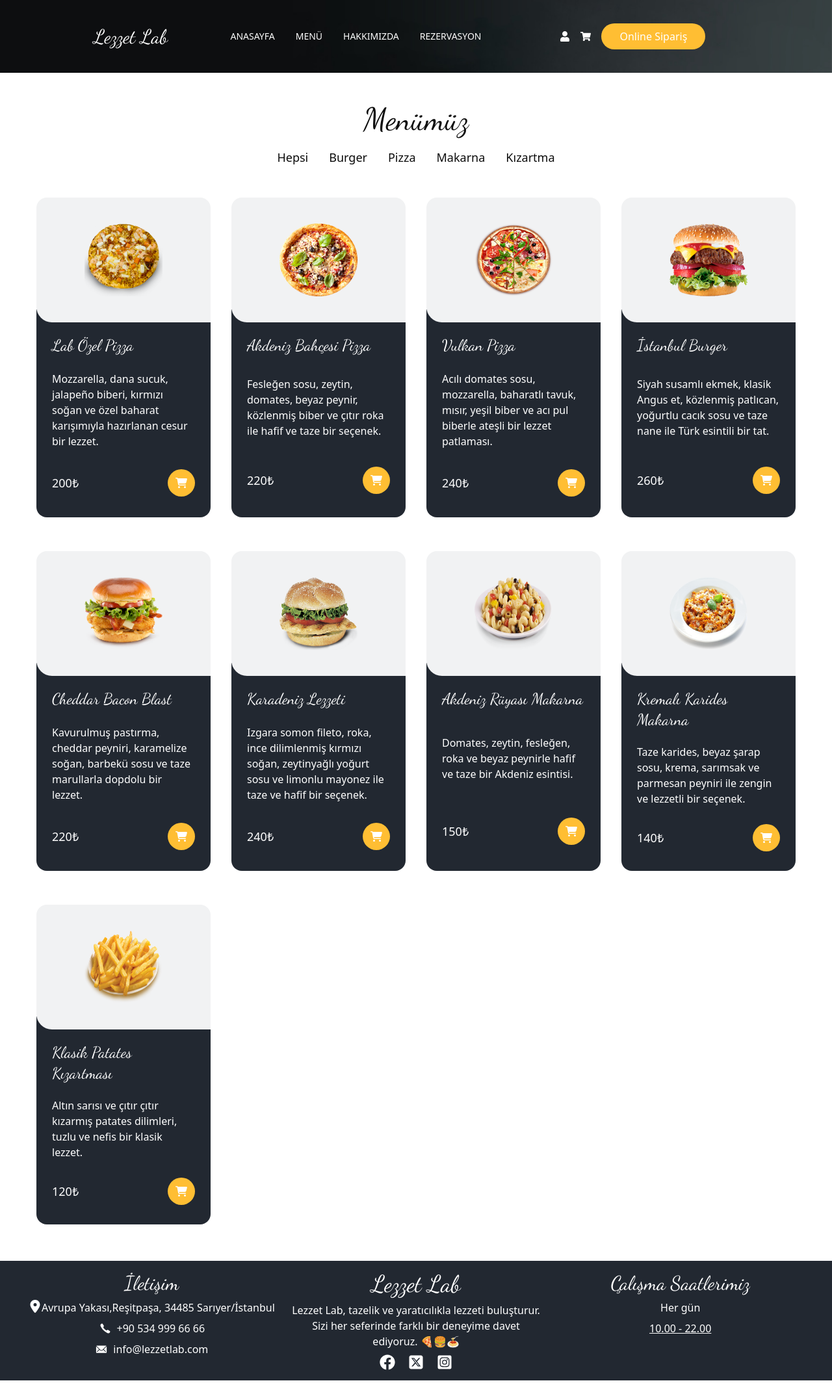
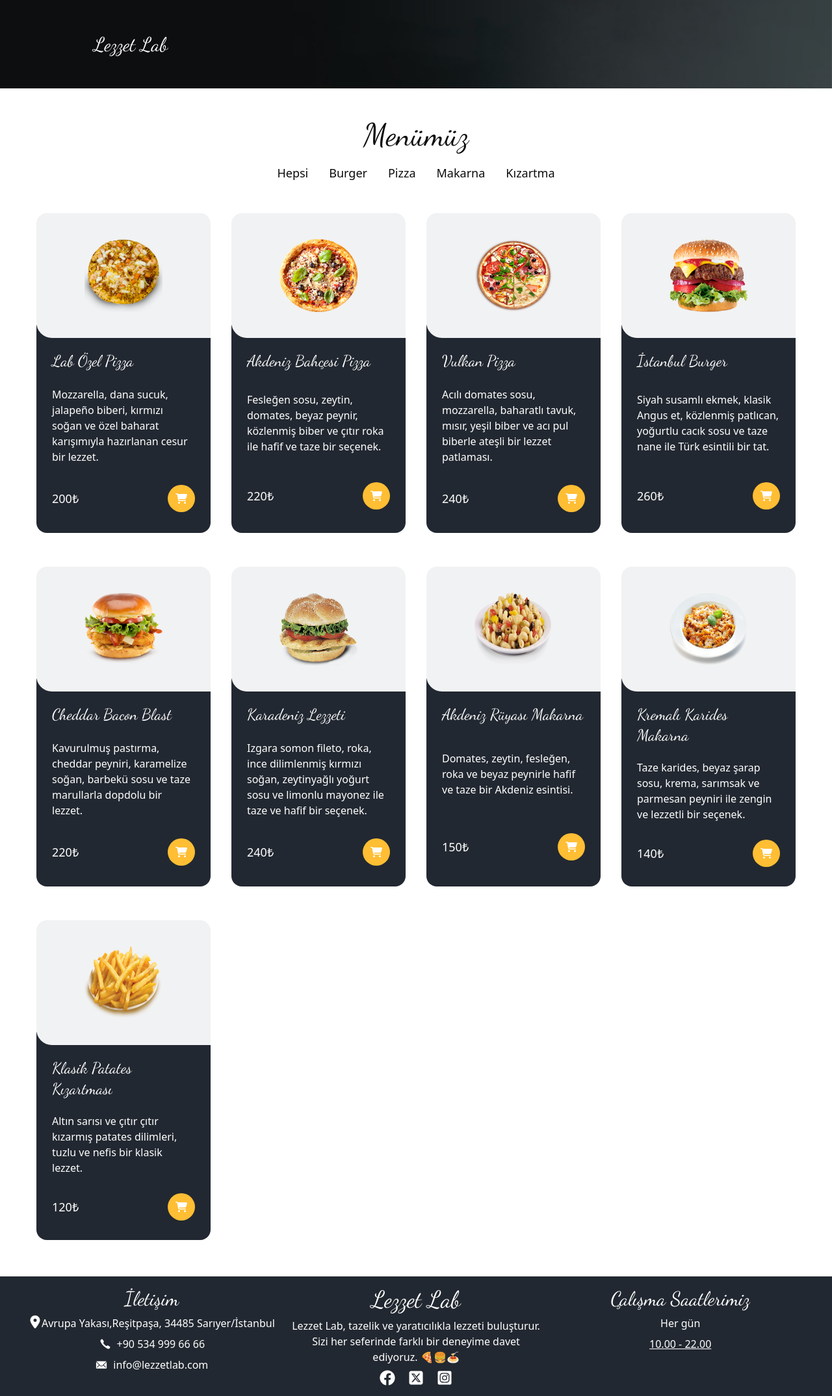
Before and after one commit to cemozr/fast-food-restaurant, a React (Vite) app: page /menu in a window 1280 px wide. Shown: the whole page at 65% size. Before the commit the page ends 2124 px from the top, so only its background shows below. Built offline with nearby package versions, Linux system fonts and the light colour scheme.

Commit message:
navbar animation, submit success component and some improvements

```diff
--- a/index.html
+++ b/index.html
@@ -4,6 +4,7 @@
     <meta charset="UTF-8" />
     <link rel="icon" type="image/svg+xml" href="/src/assets/favicon.png" />
     <meta name="viewport" content="width=device-width, initial-scale=1.0" />
+    <meta name="description" content="Fast Food Restaurant" />
     <title>Lezzet Lab</title>
   </head>
   <body>
--- a/src/App.css
+++ b/src/App.css
@@ -6,3 +6,16 @@
 * {
   box-sizing: border-box;
 }
+
+#nav-links {
+  animation: translate 0.5s;
+}
+
+@keyframes translate {
+  0% {
+    transform: translateY(-100%);
+  }
+  100% {
+    transform: translateY((0%));
+  }
+}
--- a/src/components/BookingForm.tsx
+++ b/src/components/BookingForm.tsx
@@ -2,6 +2,7 @@ import { z } from "zod";
 import Button from "./UI/Button";
 import { SubmitHandler, useForm } from "react-hook-form";
 import { zodResolver } from "@hookform/resolvers/zod";
+import { useNavigate } from "react-router-dom";
 
 const formSchema = z.object({
   name: z.string().min(2, "Lütfen geçerli bir isim giriniz."),
@@ -15,17 +16,29 @@ const formSchema = z.object({
 });
 
 type Form = z.infer<typeof formSchema>;
-
-export default function BookingForm() {
+type BookingFormProps = {
+  setIsSubmitted: (isSubmitted: boolean) => void;
+};
+export default function BookingForm({ setIsSubmitted }: BookingFormProps) {
   const {
     register,
     handleSubmit,
-    formState: { errors },
+    formState: { errors, isSubmitSuccessful },
   } = useForm<Form>({
     resolver: zodResolver(formSchema),
   });
 
-  const onSubmit: SubmitHandler<Form> = (data) => {
+  const navigate = useNavigate();
+
+  const onSubmit: SubmitHandler<Form> = async (data) => {
+    if (!isSubmitSuccessful) {
+      alert("Bir şeyler yanlış gitti lütfen daha sonra tekrar deneyiniz.");
+    }
+    setIsSubmitted(true);
+    setTimeout(() => {
+      navigate("/");
+    }, 2000);
+
     console.log(data);
   };
 
--- a/src/components/Footer.tsx
+++ b/src/components/Footer.tsx
@@ -30,9 +30,15 @@ export default function Footer() {
           seferinde farklı bir deneyime davet ediyoruz. 🍕🍔🍝
         </p>
         <span className="flex justify-center gap-5">
-          <FaFacebook className="text-2xl" />{" "}
-          <FaSquareXTwitter className="text-2xl" />{" "}
-          <FaInstagramSquare className="text-2xl" />
+          <a href="https://www.facebook.com/?locale=tr_TR">
+            <FaFacebook className="text-2xl hover:text-xl hover:text-secondary" />
+          </a>
+          <a href="https://x.com/home?lang=tr">
+            <FaSquareXTwitter className="text-2xl hover:text-xl hover:text-secondary" />
+          </a>
+          <a href="https://www.instagram.com/">
+            <FaInstagramSquare className="text-2xl hover:text-xl hover:text-secondary" />
+          </a>
         </span>
       </div>
       <div className="flex flex-col items-center gap-2 lg:w-1/3">
--- a/src/components/NavLinks.tsx
+++ b/src/components/NavLinks.tsx
@@ -17,6 +17,7 @@ const links: { to: string; value: string }[] = [
 export default function NavLinks({ isOpen, setIsOpen }: NavLinksProps) {
   return (
     <div
+      id="nav-links"
       className={`${!isOpen ? "hidden" : "flex"} flex-col items-center gap-5 py-5 lg:flex lg:w-full lg:flex-row lg:justify-around`}
     >
       <ul className="flex flex-col items-center justify-center gap-8 text-sm font-medium text-txtLight lg:flex-row">
--- a/src/components/UI/Button.tsx
+++ b/src/components/UI/Button.tsx
@@ -29,7 +29,7 @@ export default function Button(
   if (props.el === "link") {
     return (
       <Link
-        className="w-40 rounded-full bg-secondary px-7 py-2 text-txtLight hover:bg-secondaryDark"
+        className="w-40 rounded-full bg-secondary px-7 py-2 font-semibold text-txtLight hover:bg-secondaryDark"
         to={props.to}
       >
         {props.children}
@@ -56,7 +56,7 @@ export default function Button(
   }
   return (
     <button
-      className="w-40 rounded-full bg-secondary px-7 py-2 text-txtLight hover:bg-secondaryDark"
+      className="w-40 rounded-full bg-secondary px-7 py-2 font-semibold text-txtLight hover:bg-secondaryDark"
       {...props}
     ></button>
   );
--- /dev/null
+++ b/src/components/UI/SuccessAlert.tsx
@@ -0,0 +1,13 @@
+import { ReactNode } from "react";
+
+type SuccessAlertProps = {
+  children: ReactNode;
+};
+
+export default function SuccessAlert({ children }: SuccessAlertProps) {
+  return (
+    <div className="bg-success w-full py-2 text-txtLight lg:absolute lg:top-24">
+      <h2 className="ml-4 text-xl font-bold lg:ml-8">{children}</h2>
+    </div>
+  );
+}
--- a/src/components/pages/Booking.tsx
+++ b/src/components/pages/Booking.tsx
@@ -1,10 +1,14 @@
+import { useState } from "react";
 import BookingForm from "../BookingForm";
 import Location from "../Location";
+import SuccessAlert from "../UI/SuccessAlert";
 
 export default function Booking() {
+  const [isSubmitted, setIsSubmitted] = useState(false);
   return (
-    <div className="h-full w-full bg-bg lg:flex lg:items-center lg:justify-around lg:px-32 lg:py-10">
-      <BookingForm />
+    <div className="h-full w-full flex-grow bg-bg lg:flex lg:items-center lg:justify-around lg:px-32 lg:py-10">
+      {isSubmitted && <SuccessAlert>Talep Oluşturuldu</SuccessAlert>}
+      <BookingForm setIsSubmitted={setIsSubmitted} />
       <Location />
     </div>
   );
--- a/tailwind.config.js
+++ b/tailwind.config.js
@@ -16,6 +16,7 @@ export default {
       txtLight: "#FFFFFF",
       txtDark: "#0C0C0C",
       error: "#f1512e",
+      success: "#4BB543",
     },
   },
   plugins: [],
```
